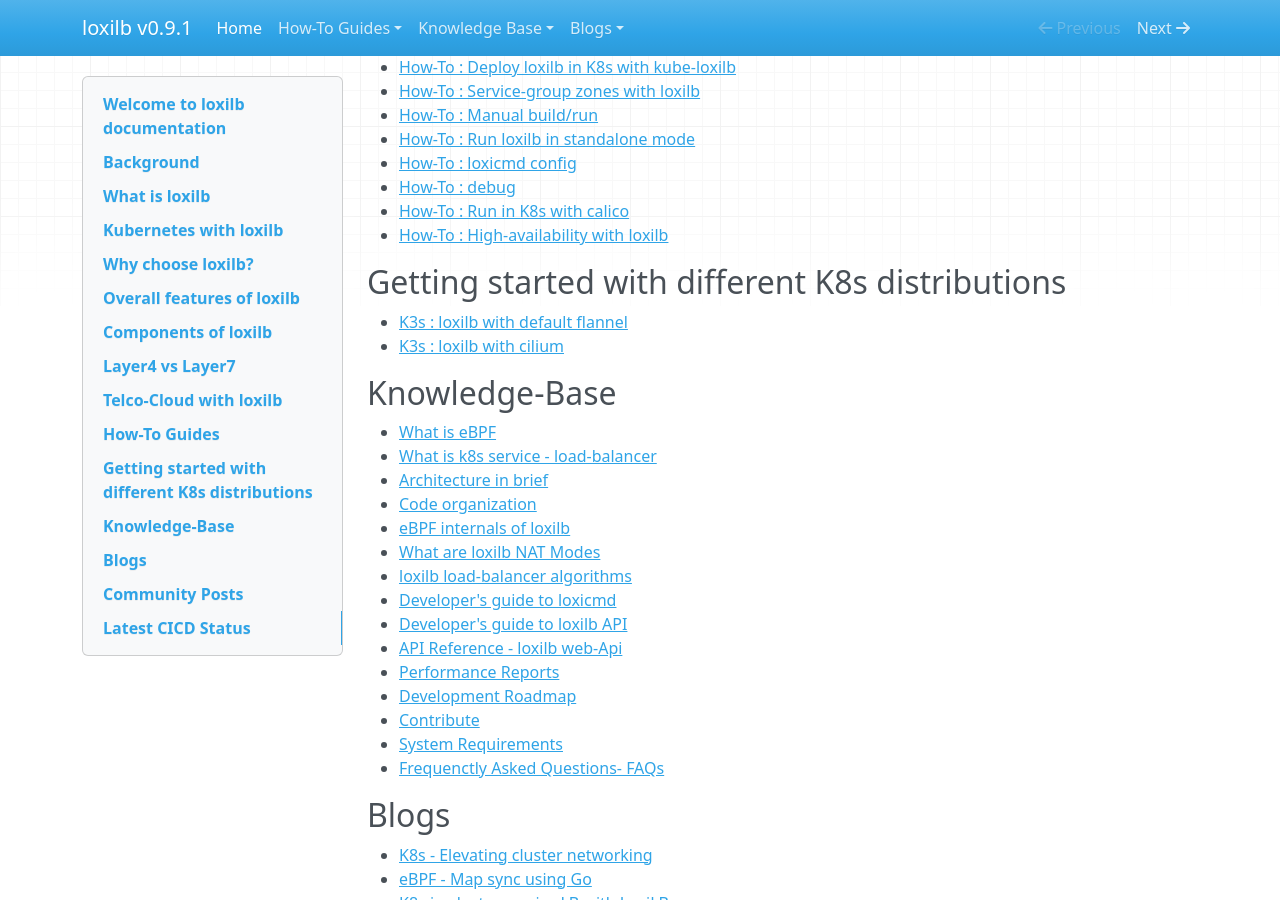
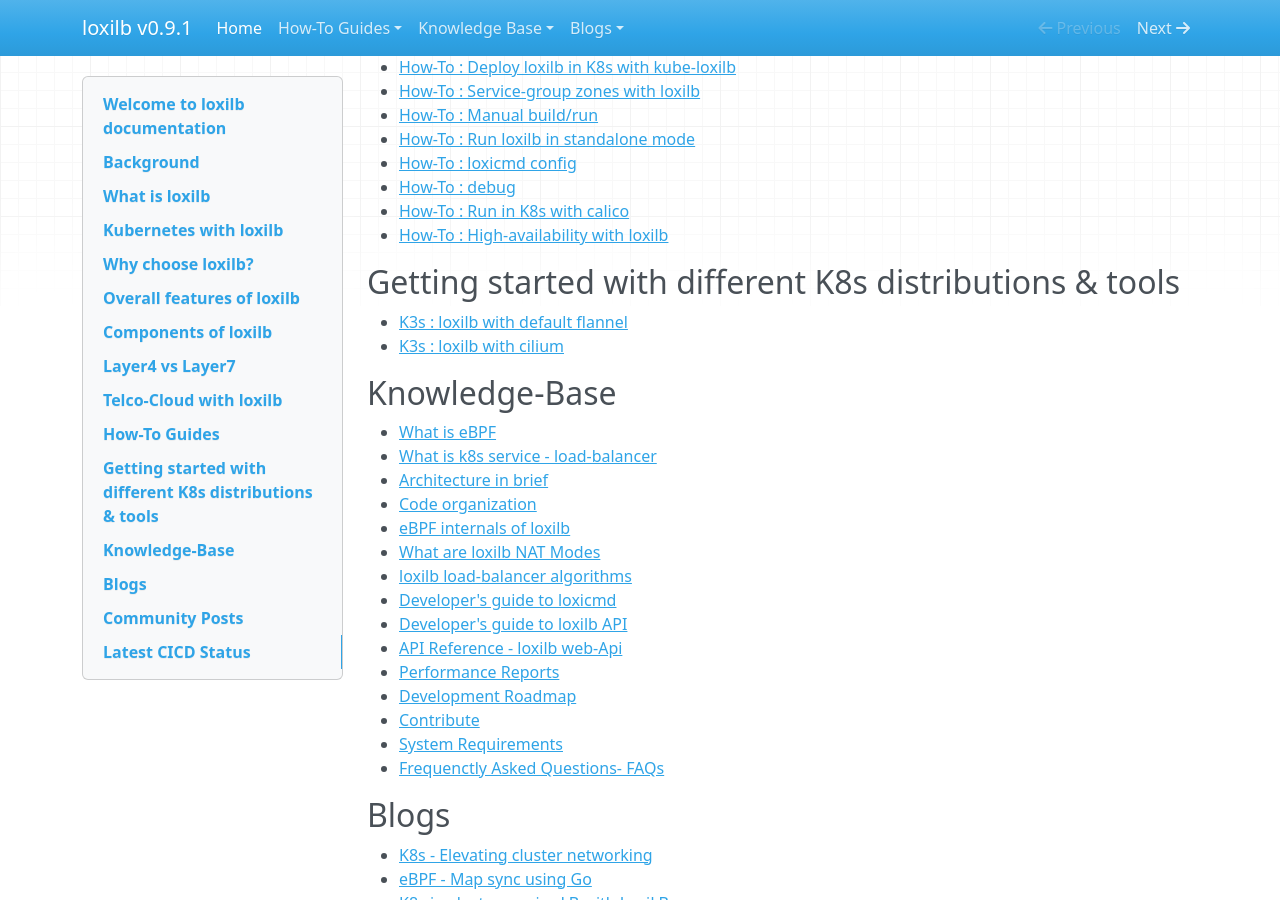
Before and after one commit to loxilb-io/loxilbdocs, an MkDocs documentation site: the page built from docs/index.md, in a window 1280 px wide and 900 px high, scrolled down 3191 px. Built offline with MkDocs 1.6.1, drawn with Linux system fonts in a browser that asks for light colours; nearby versions of some CDN libraries.

Commit message:
Update index.md

```diff
--- a/docs/index.md
+++ b/docs/index.md
@@ -86,7 +86,7 @@
 - [How-To : Run in K8s with calico](integrate_bgp_eng.md)
 - [How-To : High-availability with loxilb](ha-deploy.md)
 
-## Getting started with different K8s distributions
+## Getting started with different K8s distributions & tools
 
 - [K3s : loxilb with default flannel](k3s_quick_start_flannel.md)
 - [K3s : loxilb with cilium](quick_start_with_cilium.md)
```
